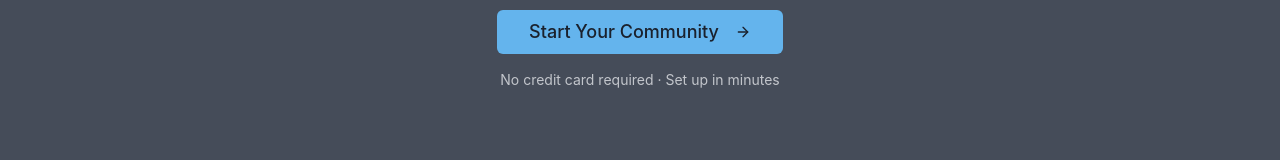
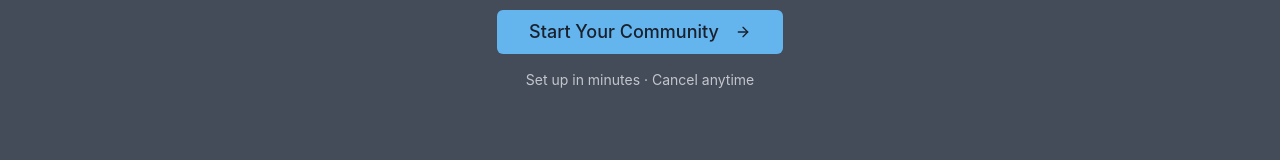
Before and after one commit to lollypoopdeck88/gatekpr-main, a React (Vite) app: page / in a window 1280 px wide. Shown: the part 6220-6380 px from the top of the page. Built offline with nearby package versions, Linux system fonts and the light colour scheme; the HTML template or start-up script is replaced by a standard one.

Commit message:
Require credit card for signup
Co-authored-by: lollypoopdeck88 <130622212+lollypoopdeck88@users.noreply.github.com>

```diff
--- a/src/pages/LandingPage.tsx
+++ b/src/pages/LandingPage.tsx
@@ -688,7 +688,7 @@ export default function LandingPage() {
               </motion.div>
             </Link>
             <p className="text-sm text-primary-foreground/70 mt-4">
-              No credit card required · Set up in minutes
+              Set up in minutes · Cancel anytime
             </p>
           </AnimatedSection>
         </div>
```
